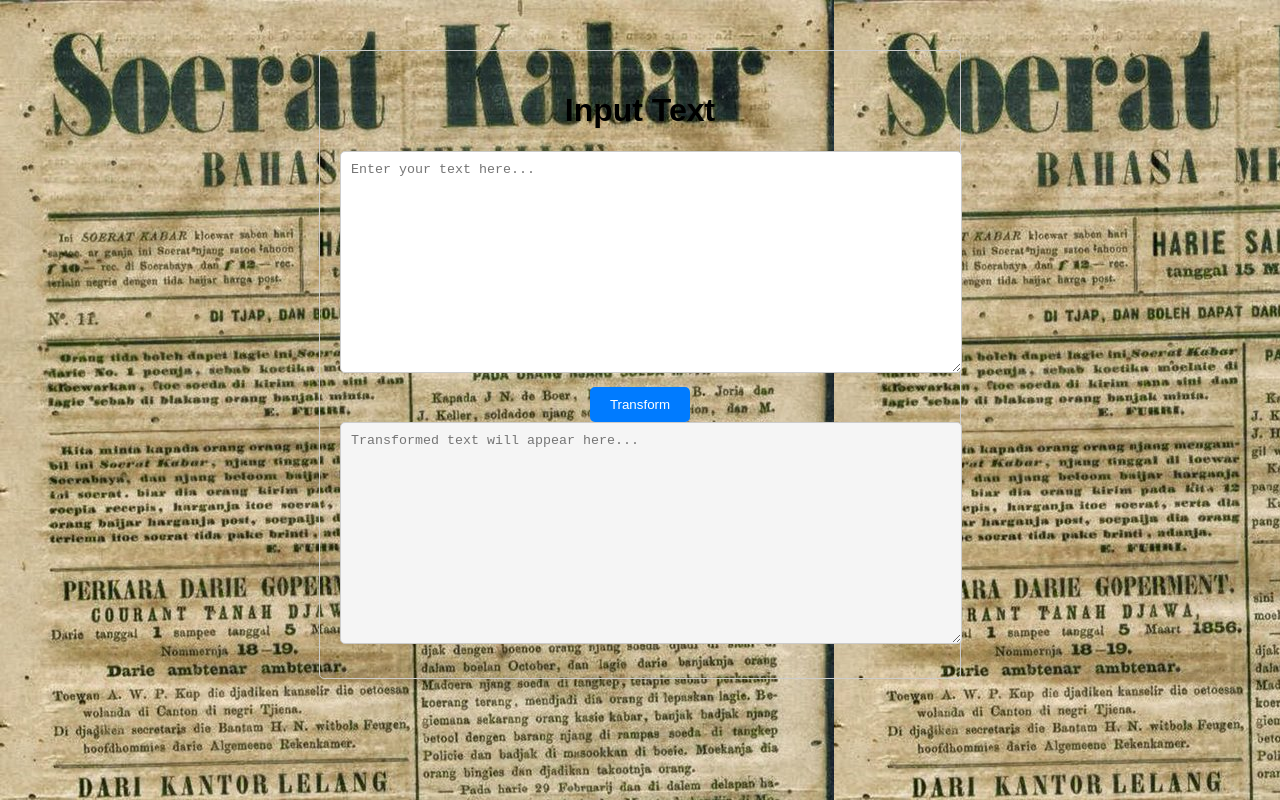
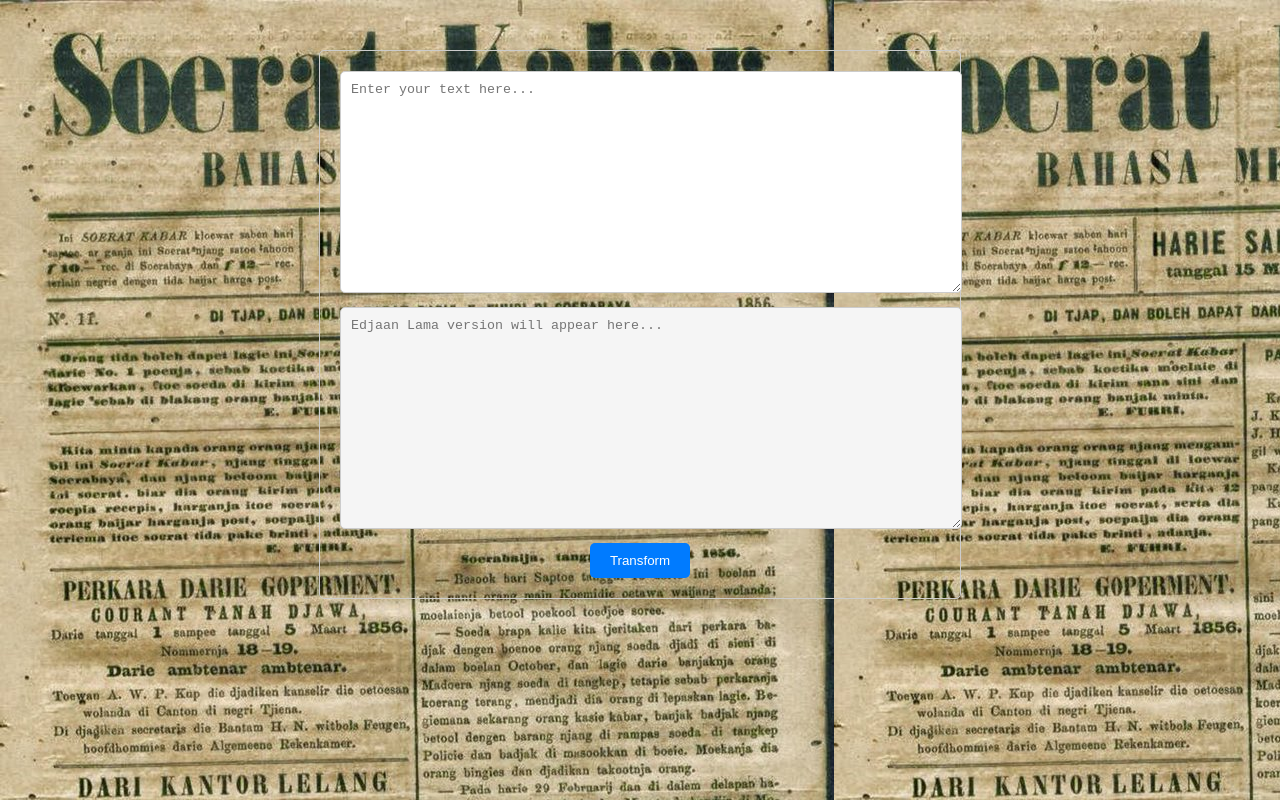
Before and after one commit to blackbeliau/EdjaanLama, a plain HTML site: page index.html in a window 1280 px wide. Drawn offline with Linux system fonts and the light colour scheme.

Commit message:
Update index.html

```diff
--- a/index.html
+++ b/index.html
@@ -3,15 +3,14 @@
 <head>
     <meta charset="UTF-8">
     <meta name="viewport" content="width=device-width, initial-scale=1.0">
-    <title>Ejaan Baru to Edjaan Lama</title>
+    <title>EYD to Edjaan Lama</title>
     <link rel="stylesheet" href="style.css">
 </head>
 <body>
     <div class="container">
-        <h1>Input Text</h1>
         <textarea id="inputText" placeholder="Enter your text here..."></textarea>
+        <textarea id="outputText" placeholder="Edjaan Lama version will appear here..." readonly></textarea>
         <button id="transformButton">Transform</button>
-        <textarea id="outputText" placeholder="Transformed text will appear here..." readonly></textarea>
     </div>
     <script src="script.js"></script>
 </body>
```
